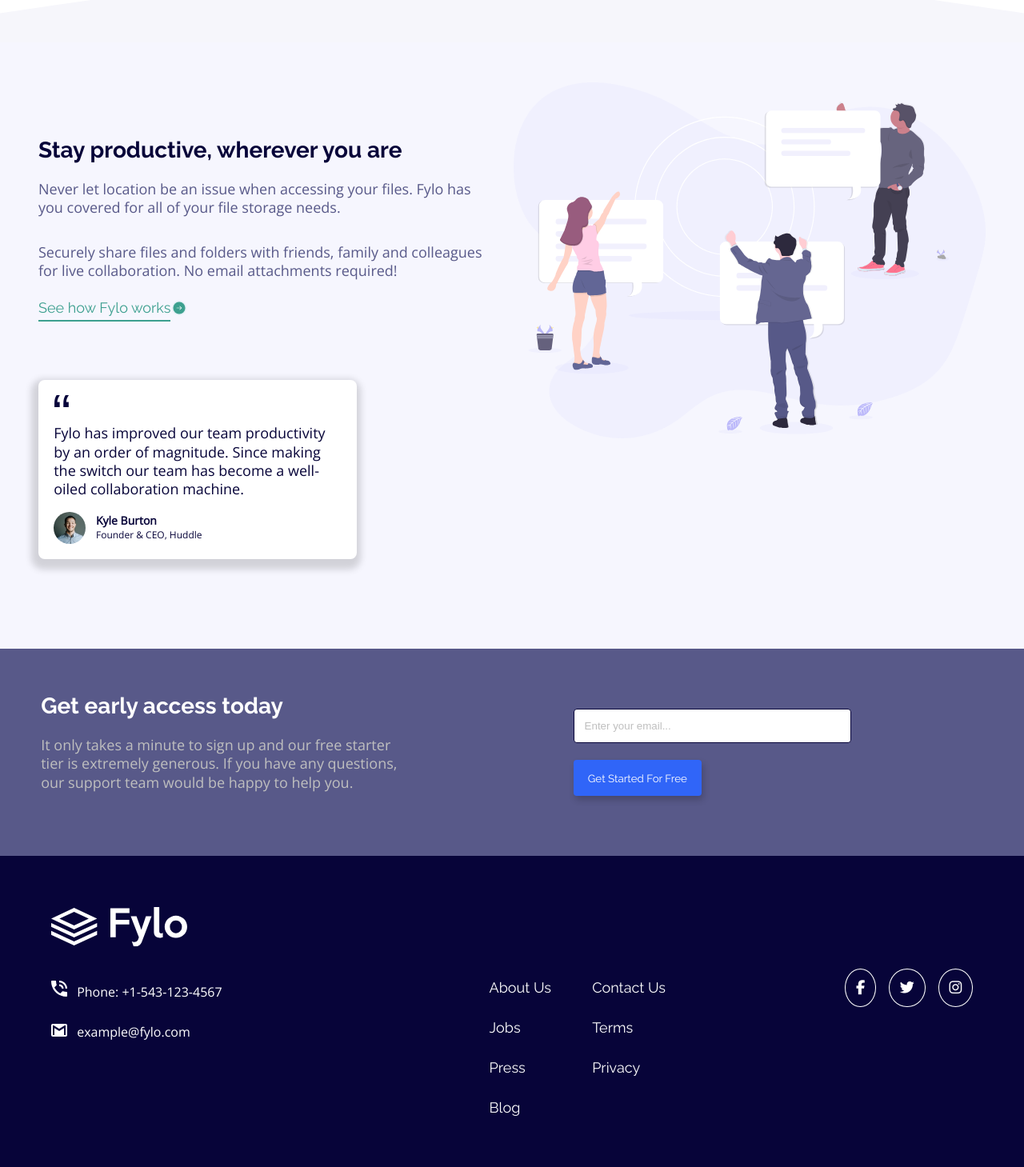
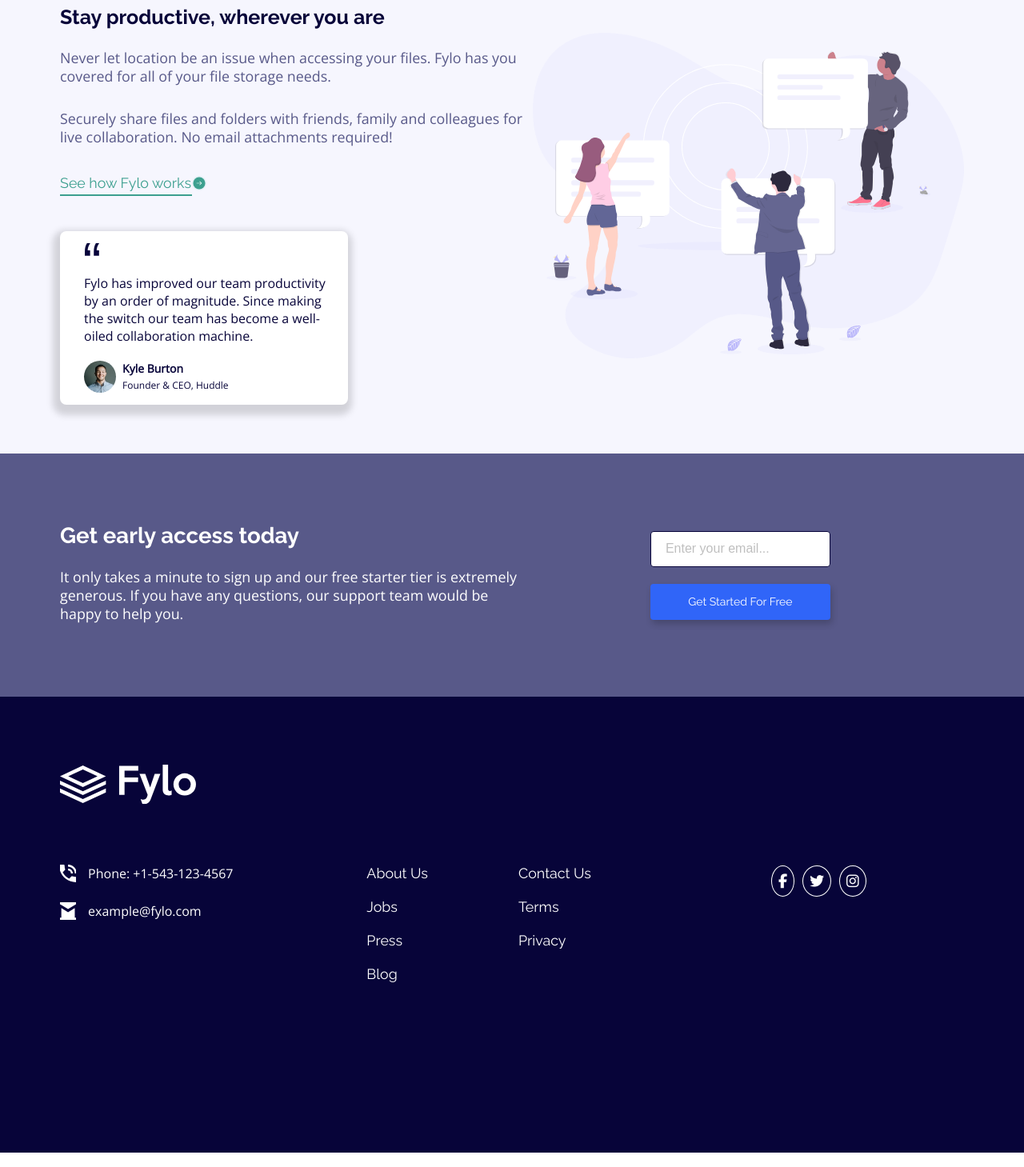
Before and after one commit to amansgz/css-landing-apge-with-2-column-layout, a plain HTML site: page index.html in a window 1280 px wide. Shown: the part 801-2260 px from the top of the page at 80% size. Drawn offline with nearby package versions, Linux system fonts and the light colour scheme.

Commit message:
Update styles. In progress

```diff
--- a/index.html
+++ b/index.html
@@ -3,7 +3,6 @@
 <head>
   <meta charset="UTF-8">
   <meta name="viewport" content="width=device-width, initial-scale=1.0">
-
   <link rel="icon" type="image/png" sizes="32x32" href="./styles/images/favicon-32x32.png">
   <!-- FONTS RALEWAY 400, 700 and OPEN SANS  400 -->
   <link rel="preconnect" href="https://fonts.googleapis.com">
@@ -14,32 +13,31 @@
   <!-- SCRIPTS -->
   <script src= "./scripts/app.js" defer></script>
   <!-- STYLES -->
-  <link rel="stylesheet" href="./styles/reset.css">
   <link rel="stylesheet" href="./styles/app.css">
+  <link rel="stylesheet" href="./styles/media-queries.css">
+  <title>Frontend Mentor | Fylo landing page with two column layout</title>
+</head>
 
-  <title>Frontend Mentor | Fylo landing page with two column layout</title>
-
-</head>
 <body>
-
-  <header class= "flex-between">
+  <header class= "header">
+    <figure class= "logo">
       <img
-      class= "logo"
         src= "./styles/images/logo.svg"
         alt= "Fylo logo">
-    <ul class= "nav-menu">
+    </figure>
+    <ul class= "nav__menu">
       <li>
-        <a href="#features" class= "nav-menu-link">
+        <a href= "#features">
           Features
         </a>
       </li>
       <li>
-        <a href="#team" class= "nav-menu-link">
+        <a href= "#team">
           Team
         </a>
       </li>
       <li>
-        <a href="#signup" class= "nav-menu-link">
+        <a href= "#signin">
           Sign in
         </a>
       </li>
@@ -48,26 +46,26 @@
 
   <main>
     <!-- Section Features starts -->
-    <section class= "features" id= "features">
-      <div>
+    <section class= "section__features" id= "features">
+      <div class= "grid__container">
+        <div class= "md__order__right">
           <img
             src= "./styles/images/illustration-1.svg"
             alt= "storing files illustration">
         </div>
 
-      <div class= "info column-center">
-        <h1 class= "title title-features">
+        <div class= "content md__order__left">
+          <h1 class= "title">
             All your files in one secure location, accessible anywhere.
           </h1>
-        <p class= "text text-features">
+          <p class= "text">
             Fylo stores your most important files in one secure location.
             Access them wherever you need, share and collaborate with friends,
             family, and co-workers.
           </p>
-        <form class= "form-features">
+          <form class= "form features__form">
             <div>
-            <input
-              class= "input"
+              <input class= "input"
                 type= "text"
                 name= "email"
                 id= "email"
@@ -78,94 +76,100 @@
               </p>
             </div>
             <button
-            class= "btn btn-submit"
+              class= "btn btn__submit"
               id= "btnSubmit"
               type= "submit">
               Get Started
             </button>
           </form>
         </div>
+      </div>
     </section>
     <!-- Section Features ends -->
 
     <picture class= "curve">
       <source srcset="./styles/images/bg-curve-desktop.svg" media="(min-width: 768px)">
-      <source srcset="./styles/images/bg-curve-mobile.svg" media="(max-width: 768px)">
       <img src="./styles/images/bg-curve-desktop.svg" alt="curve image">
     </picture>
 
     <!-- Section Team starts -->
-    <section class= "team" id= "team">
-      <div>
+    <section class= "section__team bg__light" id= "team">
+      <div class= "grid__container">
+        <div class= "md__order__right">
           <img
             src= "./styles/images/illustration-2.svg"
             alt= "team sharing comments">
         </div>
-      <div class= "info column-center info-team">
-        <h2 class= "title title-team">
+        <div class= "content md__order__left dark__text">
+          <h2 class= "title team__title">
             Stay productive, wherever you are
           </h2>
-        <p class= "text text-team">
+          <p class= "text align__left mb-2">
             Never let location be an issue when accessing your files. Fylo has you covered for all of your file storage needs.
           </p>
-        <p class= "text text-team">
+          <p class= "text align__left mb-2">
             Securely share files and folders with friends, family and colleagues for live collaboration. No email attachments required!
           </p>
 
-        <div class= "link-icon flex-center">
-          <a href= "#" class= "link-features">
+          <div class= "team__works__link">
+            <a href= "#">
               See how Fylo works
             </a>
+            <figure class= "icon">
               <img
-            class= "icon"
                 src= "./styles/images/icon-arrow.svg"
                 alt="">
+            </figure>
           </div>
 
-        <article class= "card">
+          <div class= "card__testimonial">
+            <figure class= "icon">
               <img
-            class= "icon"
                 src= "./styles/images/icon-quotes.svg"
                 alt= "">
-          <blockquote class= "text">
+            </figure>
+            <blockquote class= "card__text">
               Fylo has improved our team productivity by an order of magnitude. Since
               making the switch our team has become a well-oiled collaboration machine.
             </blockquote>
-          <footer class= "card-footer">
+            <div class= "client__details">
+              <figure class= "client__photo">
                 <img
-              class= "card-avatar"
                   src= "./styles/images/avatar-testimonial.jpg"
                   alt="Kyle Burton avatar">
-            <div class= "card-details">
-              <span class= "details-name">
+              </figure>
+              <div class= "client">
+                <span class= "client__name">
                   Kyle Burton
                 </span>
-              <span class= "details-position">
+                <span class= "client__position">
                   Founder & CEO, Huddle
                 </span>
               </div>
-          </footer>
-        </article>
+            </div>
+          </div>
+        </div>
       </div>
     </section>
     <!-- Section Team ends -->
 
-    <!-- Section Sign Up starts -->
-    <section class= "signup" id= "signup">
-      <div class= "info-signup column-center">
-        <h2 class= "title title-signup">
+    <!-- Section Sign in starts -->
+    <section class= "section__signin bg__blue" id= "signin">
+      <div class= "grid__container">
+        <div class= "content">
+          <h2 class= "title signin__title light__text">
             Get early access today
           </h2>
-        <p class= "text text-signup">
+          <p class= "text signin__text light__text">
             It only takes a minute to sign up and our free starter tier is extremely generous.
             If you have any questions, our support team would be happy to help you.
           </p>
         </div>
 
-      <form class= "form-signup">
+        <form class= "form signin__form">
           <div>
             <input
-            class= "input input-signup"
+              class= "input signin__input"
               type= "text"
               name= "email"
               id= "mail"
@@ -176,27 +180,28 @@
             </p>
           </div>
           <button
-          class= "btn btn-signup"
+            class= "btn btn__signin"
             id= "btnSignup"
             type= "submit">
             Get Started For Free
           </button>
         </form>
-
+      </div>
     </section>
-    <!-- Section Sign Up ends -->
+    <!-- Section Sign in ends -->
   </main>
 
   <footer class= "footer">
+    <div class= "grid__container__columns">
+      <figure class= "logo footer__logo">
         <img
-    class= "logo logo-footer"
           src= "./styles/images/footer-logo.svg"
           alt= "footer logo">
-    <div class= "grid">
-      <div class= "contact">
+      </figure>
+
+      <div class= "footer__contact">
         <div>
-          <img
-            class= "icon"
+          <img class= "icon"
             src="./styles/images/icon-phone.svg"
             alt="">
           <span>
@@ -204,8 +209,7 @@
           </span>
         </div>
         <div>
-          <img
-            class= "icon"
+          <img class= "icon"
             src= "./styles/images/icon-email.svg"
             alt="" >
           <span>
@@ -214,7 +218,7 @@
         </div>
       </div>
 
-      <div class= "footer-nav">
+      <div class= "footer__nav">
         <ul>
           <li>
             <a href="#">
@@ -236,9 +240,6 @@
               Blog
             </a>
           </li>
-        </ul>
-
-        <ul>
           <li>
             <a href="#">
               Contact Us
@@ -259,25 +260,22 @@
         </ul>
       </div>
 
-      <div class= "social">
-        <ul class= "social-menu flex-center">
+      <div class= "social__icons">
+        <ul class= "social__menu">
           <li>
             <a href="#"
-              class= "social-icon"
               aria-label= "Go to Facebook">
               <i class= "fa-brands fa-facebook-f"></i>
             </a>
           </li>
           <li>
             <a href="#"
-            class= "social-icon"
             aria-label= "Go to Twitter">
               <i class= "fa-brands fa-twitter"></i>
             </a>
           </li>
           <li>
             <a href="#"
-              class= "social-icon"
               aria-label= "Go to Instagram">
               <i class= "fa-brands fa-instagram"></i>
             </a>
@@ -286,6 +284,5 @@
       </div>
     </div>
   </footer>
-
 </body>
 </html>
--- a/styles/app.css
+++ b/styles/app.css
@@ -1,4 +1,5 @@
 :root {
+  /* COLORS */
   --very-dark-blue: hsl(243, 87%, 12%);
   --desaturated-blue: hsl(238, 22%, 44%);
   --bright-blue: hsl(224, 93%, 58%);
@@ -6,24 +7,37 @@
   --light-grayish-blue: hsl(240, 75%, 98%);
   --light-gray: hsl(0, 0%, 75%);
   --dark-red: hsl(0, 81%, 41%);
+
+  /* FONTS */
   --main-font: 'Open Sans', sans-serif;
   --secondary-font: 'Raleway', sans-serif;
-  --size-title: clamp(24px, 3vw, 28px);
-  --size-text: clamp(16px, 3vw, 18px);
+
+  /* FONT SIZES */
+  --size-title:  clamp(2.4rem, calc(2.4rem + ((1vw - 0.32rem) * 0.3824)), 2.8rem);
+  --size-text: clamp(1.6rem, calc(1.6rem + ((1vw - 0.32rem) * 0.1912)), 1.8rem);
+  --size-card-text: clamp(1.4rem, calc(1.4rem + ((1vw - 0.32rem) * 0.1912)), 1.6rem);
+
+
+  /* PADDINGS */
+  --header-block-padding: 3rem;
+  --footer-block-padding: 6rem;
+  --section-block-padding: clamp(3.2rem, calc(3.2rem + ((1vw - 0.32rem) * 3.0593)), 6.4rem);
+  --section-inline-padding: clamp(2rem, calc(2rem + ((1vw - 0.32rem) * 5.7361)), 8rem);
+}
+*,
+*:before,
+*:after {
+  margin: 0;
+  padding: 0;
+  box-sizing: border-box;
+}
+html {
+  font-size: 62.5%;
 }
 body {
   font-family: var(--main-font);
+  font-size: 1.6rem;
   scroll-behavior: smooth;
-}
-header,
-section {
-  padding: clamp(1rem, 4vw, 3rem);
-}
-h1,
-h2,
-a {
-  font-family: var(--secondary-font);
-  color: var(--very-dark-blue);
 }
 ul {
   list-style-type: none;
@@ -32,10 +46,89 @@ a {
   text-decoration: none;
   font-size: var(--size-text);
 }
+picture,
+figure,
+img {
+  display: block;
+}
 img {
   width: 100%;
+  object-fit: cover;
 }
-/* logos - icons */
+a {
+  font-family: var(--secondary-font);
+  color: var(--very-dark-blue);
+}
+/* padding */
+header {
+  padding: var(--header-block-padding) var(--section-inline-padding);
+}
+section {
+  padding: var(--section-block-padding) var(--section-inline-padding);
+}
+footer {
+  padding: var(--footer-block-padding) var(--section-inline-padding);
+}
+/* alignment */
+.grid__container {
+  display: grid;
+  place-items: center;
+}
+.content,
+.form {
+  display: flex;
+  flex-direction: column;
+  align-items: center;
+  text-align: center;
+}
+.align__left {
+  text-align: left;
+}
+.mb-2 {
+  margin-bottom: 2rem;
+}
+/* colors */
+.bg__light {
+  background-color: var(--light-grayish-blue);
+}
+.bg__blue {
+  background-color: var(--desaturated-blue);
+}
+.light__text {
+  color: white;
+}
+.dark__text {
+  color: var(--desaturated-blue);
+}
+.title {
+  margin: 2rem 0;
+  font-family: var(--secondary-font);
+  font-size: var(--size-title);
+  font-weight: 700;
+  color: var(--very-dark-blue);
+  line-height: 1.5;
+}
+.team__title {
+  font-size: 1.6rem;
+}
+.signin__title {
+  color: white;
+}
+.text {
+  margin-bottom: 3rem;
+  font-size: var(--size-text);
+  line-height: 1.3;
+}
+.team__text {
+  text-align: left;
+}
+.team__text:nth-child(3) {
+  margin-top: 2rem;
+}
+.signin__text {
+  width: 34ch;
+  color: white;
+}
 .logo {
   width: min(25vw, 135px);
 }
@@ -43,43 +136,18 @@ img {
   width: 20px;
   margin-right: .5rem;
 }
-.info {
-  margin: 4rem 0;
-}
-/* Typography */
-.title {
-  font-size: var(--size-title);
-  font-weight: 700;
-  line-height: 1.5;
-}
-.text {
-  padding: 1rem 0 1rem;
-  font-size: var(--size-text);
-  line-height: 1.3;
-}
-/* Alignments */
-.column-center {
-  display: flex;
-  flex-direction: column;
-  align-items: center;
-  text-align: center;
-}
-.flex-center {
-  display: flex;
-  justify-content: center;
-  align-items: center;
-}
-.flex-between {
-  display: flex;
-  justify-content: space-between;
-  align-items: center;
-}
-/* Form  */
+
+/*********************************
+- FORMS /
+INPUT EMAILS (FEATURES / SIGNIN)
+*********************************/
 .input {
-  width: 75vw;
+  height: 45px;
   padding: .8rem;
+  font-size: 1.6rem;
   border: 1px solid var(--very-dark-blue);
   border-radius: 4px;
+  text-indent: 1rem;
 }
 .input::placeholder {
   color: var(--light-gray);
@@ -90,75 +158,67 @@ img {
 .error-message {
   opacity: 0;
   margin-top: .3rem;
-  font-size: 12px;
+  font-size: 1.1rem;
   text-align: left;
 }
 .btn {
-  width: 80vw;
+  width: 100%;
   height: 45px;
   padding: .8rem;
   margin-top: .3rem;
   font-family: var(--secondary-font);
+  font-size: 1.4rem;
   color: white;
   background-color: var(--bright-blue);
   border: none;
   border-radius: 4px;
   box-shadow: 2px 5px 8px rgba(0, 0, 0, 0.2);
+  transition: .1s ease;
 }
 .btn:hover,
-.btn:focus {
+.btn:focus-visible {
   opacity: 0.6;
   cursor: pointer;
-  transition: all 0.1s ease;
 }
 /*********************************
 - HEADER
 *********************************/
-.nav-menu {
+.header {
+  display: flex;
+  justify-content: space-between;
+  align-items: center;
+}
+.nav__menu {
   display: flex;
   gap: 1.5rem;
 }
-.nav-menu-link:hover,
-.nav-menu-link:focus {
+.nav__menu li a {
+  transition: .1s ease;
+}
+.nav__menu li a:hover,
+.nav__menu li a:focus {
   color: var(--desaturated-blue);
 }
-/*********************************
-- FEATURES SECTION
-*********************************/
-.title-features {
-  width: min(450px, 90vw);
-}
-.text-features {
-  width: min(390px, 90vw);
-}
+
 /*********************************
 - TEAM SECTION
 *********************************/
-.team {
-  background-color: var(--light-grayish-blue);
-}
 .curve {
   width: 100%;
   background-color: var(--light-grayish-blue);
 }
-.title-team {
-  font-size: 1.2rem;
-}
-.text-team {
-  width: min(570px, 90vw);
-  color: var(--desaturated-blue);
-  text-align: left;
-  padding-left: 1.1rem;
-}
-.link-icon {
+.team__works__link {
+  display: flex;
+  justify-content: center;
+  align-items: center;
   padding-right: .5rem;
-  margin: 2rem 0;
+  margin: 4rem 0;
   position: relative;
 }
-.link-icon a {
+.team__works__link a {
   color: var(--moderate-cyan);
 }
-.link-icon:after {
+.team__works__link:after {
   content: '';
   position: absolute;
   top: 25px;
@@ -167,196 +227,101 @@ img {
   height: 2px;
   background-color: var(--moderate-cyan);
 }
-.link-icon:hover {
+.team__works__link:hover {
   opacity: 0.7;
   transition: all 0.1s ease;
 }
-.card {
+.card__testimonial {
   width: min(360px, 80vw);
-  padding: 1.2rem;
+  padding: 1.5rem;
+  padding-left: 3rem;
   text-align: left;
   color: var(--very-dark-blue);
   background-color: white;
   border-radius: 8px;
   box-shadow: -2px 6px 8px 7px rgba(0, 0, 0, 0.15);
 }
-.card-footer {
+.card__text {
+  margin: 2rem 0;
+}
+.testimonial__text {
+  margin: 1rem 0;
+  font-size: var(--size-card-text);
+  line-height: 1.3;
+}
+.client__details {
   display: flex;
   align-items: center;
 }
-.card-avatar {
+.client__photo img {
   width: 40px;
   border-radius: 50%;
 }
-.card-details {
+.client {
   display: flex;
   flex-direction: column;
   padding-left: .8rem;
 }
-.details-name {
+.client__name {
   font-size: 14px;
   font-weight: 700;
   margin-bottom: .3rem;
 }
-.details-position {
+.client__position {
   font-size: 12px;
 }
-/*********************************
-- SIGNUP SECTION
-*********************************/
-.signup {
-  padding: clamp(3rem, 4vw, 4rem);
-  background-color: var(--desaturated-blue);
-  text-align: center;
-}
-.info-signup {
-  margin-bottom: .8rem;
-}
-.title-signup {
-  color: white;
-}
-.text-signup {
-  width: min(470px, 80vw);
-  color: var(--light-gray);
-}
-.input-signup {
-  width: 68vw;
-}
-.btn-signup {
-  width: 74vw;
-}
+
 /*********************************
 - FOOTER
 *********************************/
 .footer {
-  padding: clamp(3rem, 5vw, 7rem);
+  color: white;
   background-color: var(--very-dark-blue);
 }
-.logo-footer {
+.footer__logo {
   width: 170px;
+  margin: 2.5rem 0;
+}
+.footer__contact {
+  margin: 4rem 0;
+}
+.footer__contact > div {
+  display: flex;
+  gap: 1rem;
   margin-bottom: 2.5rem;
 }
-.contact div {
+.footer__nav ul li {
   margin-bottom: 2rem;
+}
+.footer__nav ul li:nth-child(4) {
+  margin-bottom: 5rem;
+}
+.footer__nav ul li a {
   color: white;
 }
-.footer-nav ul {
-  margin-top: 3rem;
-}
-.footer-nav li {
-  margin-bottom: 2rem;
-}
-.footer-nav a {
-  color: white;
-}
-.footer-nav a:hover {
+.footer__nav ul li a:hover {
   color: var(--desaturated-blue);
 }
-.social-menu {
+.social__icons {
+  margin-top: 1rem;
+}
+.social__menu {
+  display: flex;
+  justify-content: center;
+  align-items: center;
   gap: 1rem;
   padding: 1.5rem;
 }
-.social-icon {
+.social__menu li a {
   width: min(3vw, 15px);
   padding: .8rem;
   border: 1px solid white;
   border-radius: 50%;
   color:white;
 }
-.social-icon:hover,
-.social-icon:focus {
+.social__menu li a:hover,
+.social__menu li a:focus {
   color: var(--desaturated-blue);
   border: 1px solid var(--desaturated-blue);
   transition: color .1s ease;
 }
-/*********************************
-- MEDIA QUERIES
-*********************************/
-@media screen and (min-width: 768px) {
-  .features,
-  .team {
-    display: flex;
-    flex-direction: row-reverse;
-    justify-content: center;
-  }
-  .info {
-    align-items: start;
-    justify-content: center;
-    text-align: left;
-  }
-  /*********************************
-  - FEATURES SECTION MQ
-  *********************************/
-  .form-features {
-    display: flex;
-    gap: .5rem;
-  }
-  .input {
-    width: 20vw;
-  }
-  .btn-submit {
-    width: 15vw;
-    margin-top: 0;
-  }
-  /*********************************
-  - TEAM SECTION MQ
-  *********************************/
-  .info-team {
-    margin-right: 1.5rem;
-  }
-  .title-team {
-    font-size: var(--size-title);
-  }
-  .text-team {
-    padding-left: 0;
-  }
-  .link-icon {
-    margin: .5rem 0 5rem;
-  }
-  /*********************************
-  - SIGNUP SECTION MQ
-  *********************************/
-  .signup {
-    display: flex;
-    justify-content: space-between;
-    align-items: center;
-  }
-  .form-signup {
-    width: 40vw;
-    text-align: left;
-  }
-  .info-signup {
-    align-items: start;
-    margin-top: 0;
-    text-align: left;
-  }
-  .input-signup {
-    width: 25vw;
-  }
-  .btn-signup {
-    width: min(30vw, 160px);
-  }
-  /*********************************
-  - FOOTER MQ
-  *********************************/
-  .grid {
-    display: grid;
-    grid-template-columns: repeat(auto-fit, minmax(10rem, 1fr));
-    justify-items: stretch;
-  }
-  .footer-nav {
-    display: flex;
-    justify-content: center;
-    gap: 4vw;
-    justify-self: flex-end;
-  }
-  .footer-nav ul {
-    margin-top: 0;
-  }
-  .social {
-    justify-self: flex-end;
-  }
-  .social-menu {
-    padding: 0;
-  }
-}
--- /dev/null
+++ b/styles/media-queries.css
@@ -0,0 +1,78 @@
+/*********************************
+- MEDIA QUERIES
+*********************************/
+
+@media screen and (min-width: 768px) {
+  .grid__container {
+    grid-template-columns: repeat(2, 1fr);
+  }
+  .md__order__right {
+    order: 1;
+  }
+  .md__order__left {
+    order: 0;
+  }
+  .content {
+    align-items: start;
+    text-align: left;
+  }
+  .team__works__link {
+    margin: .5rem 0 5rem;
+  }
+
+  /*********************************
+  - FOOTER
+  *********************************/
+  .grid__container__columns {
+    display: grid;
+    grid-template-columns: 1fr 1fr 1fr;
+    grid-template-rows: 130px 300px;
+    gap: 2rem;
+  }
+  .footer__logo {
+    grid-column: 1 / 4;
+    grid-row: 1 / 2;
+  }
+  .footer__contact {
+    grid-column: 1 / 2;
+    grid-row: 2 / 3;
+    margin-top: 0;
+  }
+  .footer__nav {
+    grid-column: 2 / 3;
+    grid-row: 2 / 3;
+    columns: 2;
+  }
+  .social__icons {
+    grid-column: 3 / 4;
+    grid-row: 2 / 3;
+    justify-self: center;
+  }
+  .social__menu {
+    padding: 0;
+  }
+}
+
+@media screen and (min-width: 1024px){
+  .features__form {
+    display: grid;
+    grid-template-columns: repeat(2,1fr);
+    align-items: flex-start;
+    gap: 1rem;
+  }
+}
+@media screen and (min-width: 1200px){
+  .title {
+    width: 25ch;
+  }
+  .team__title {
+    font-size: 2.5rem;
+    width: 28ch;
+  }
+  .text {
+    width: 58ch;
+  }
+  .signin__text {
+    width: 56ch;
+  }
+}
--- a/styles/reset.css
+++ /dev/null
@@ -1,48 +0,0 @@
-/* http://meyerweb.com/eric/tools/css/reset/
-   v2.0 | 20110126
-   License: none (public domain)
-*/
-
-html, body, div, span, applet, object, iframe,
-h1, h2, h3, h4, h5, h6, p, blockquote, pre,
-a, abbr, acronym, address, big, cite, code,
-del, dfn, em, img, ins, kbd, q, s, samp,
-small, strike, strong, sub, sup, tt, var,
-b, u, i, center,
-dl, dt, dd, ol, ul, li,
-fieldset, form, label, legend,
-table, caption, tbody, tfoot, thead, tr, th, td,
-article, aside, canvas, details, embed,
-figure, figcaption, footer, header, hgroup,
-menu, nav, output, ruby, section, summary,
-time, mark, audio, video {
-	margin: 0;
-	padding: 0;
-	border: 0;
-	font-size: 100%;
-	font: inherit;
-	vertical-align: baseline;
-}
-/* HTML5 display-role reset for older browsers */
-article, aside, details, figcaption, figure,
-footer, header, hgroup, menu, nav, section {
-	display: block;
-}
-body {
-	line-height: 1;
-}
-ol, ul {
-	list-style: none;
-}
-blockquote, q {
-	quotes: none;
-}
-blockquote:before, blockquote:after,
-q:before, q:after {
-	content: '';
-	content: none;
-}
-table {
-	border-collapse: collapse;
-	border-spacing: 0;
-}
```
Lines whose indentation alone changed are shown as unchanged.
